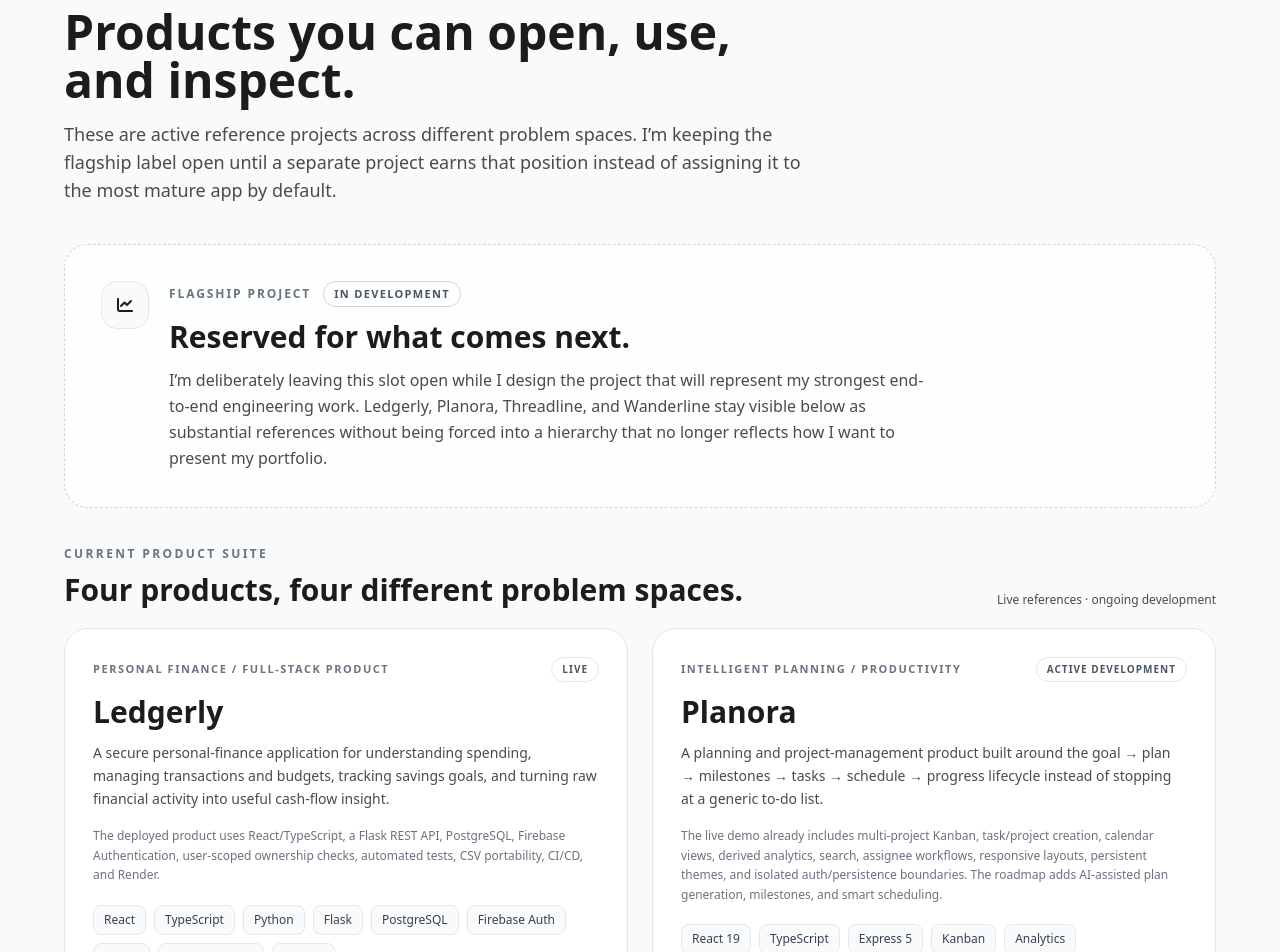
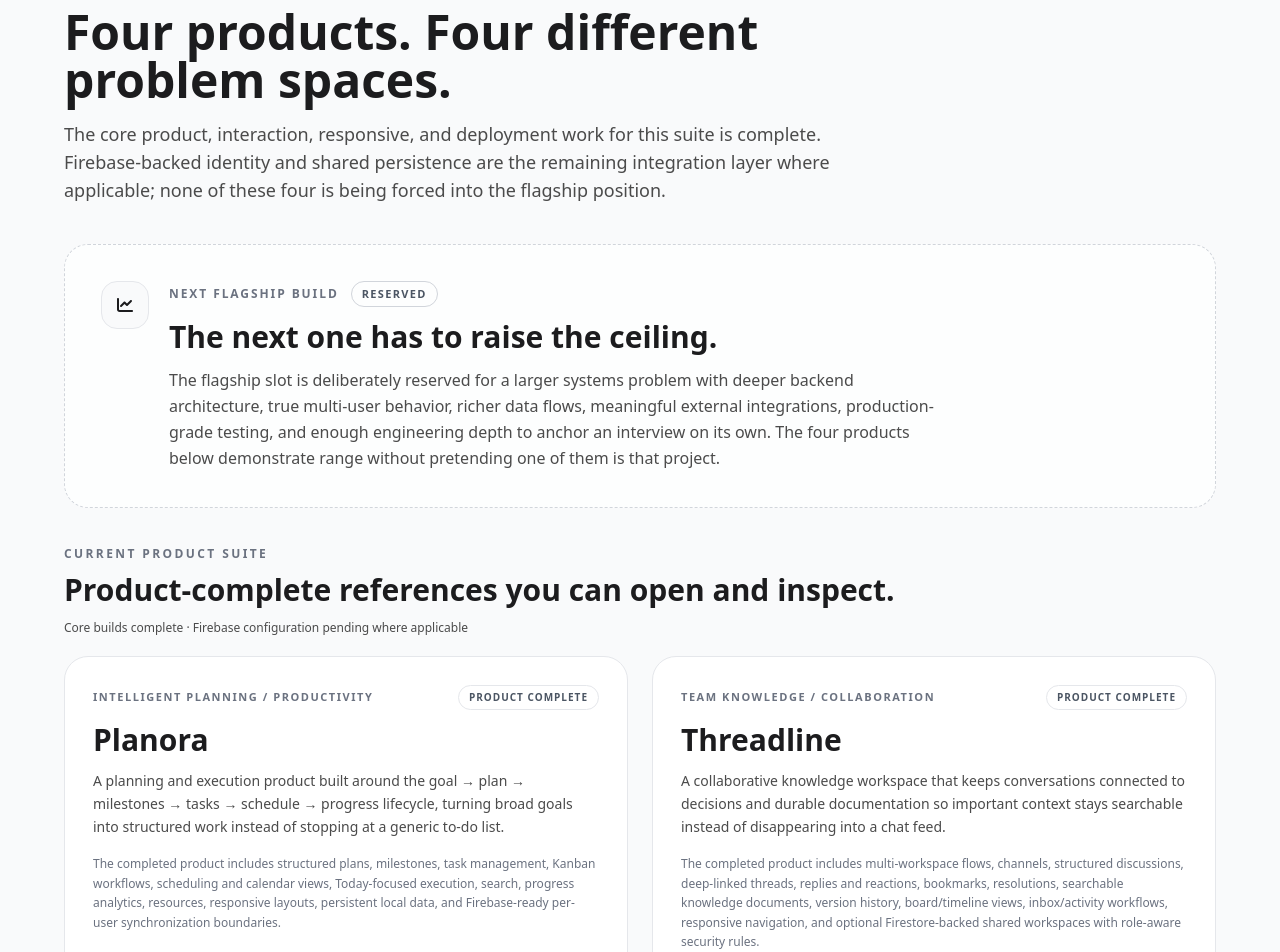
Before and after one commit to MotherTheresa64/portfolio-website, a React (Vite) app: page / in a window 1280 px wide. Shown: the part 1000-1952 px from the top of the page. Built offline with nearby package versions, Linux system fonts and the light colour scheme.

Commit message:
Mark four-product suite complete and remove Ledgerly hierarchy

```diff
--- a/src/components/Projects.tsx
+++ b/src/components/Projects.tsx
@@ -2,44 +2,44 @@ import { FaChartLine, FaDatabase, FaGithub, FaArrowUpRightFromSquare } from "rea
 
 const productProjects = [
   {
-    name: "Ledgerly",
-    category: "PERSONAL FINANCE / FULL-STACK PRODUCT",
-    status: "LIVE",
-    description: "A secure personal-finance application for understanding spending, managing transactions and budgets, tracking savings goals, and turning raw financial activity into useful cash-flow insight.",
-    note: "The deployed product uses React/TypeScript, a Flask REST API, PostgreSQL, Firebase Authentication, user-scoped ownership checks, automated tests, CSV portability, CI/CD, and Render.",
-    tags: ["React", "TypeScript", "Python", "Flask", "PostgreSQL", "Firebase Auth", "Pytest", "GitHub Actions", "Render"],
-    live: "https://ledgerly-web-knmt.onrender.com",
-    source: "https://github.com/MotherTheresa64/Ledgerly",
-  },
-  {
     name: "Planora",
     category: "INTELLIGENT PLANNING / PRODUCTIVITY",
-    status: "ACTIVE DEVELOPMENT",
-    description: "A planning and project-management product built around the goal → plan → milestones → tasks → schedule → progress lifecycle instead of stopping at a generic to-do list.",
-    note: "The live demo already includes multi-project Kanban, task/project creation, calendar views, derived analytics, search, assignee workflows, responsive layouts, persistent themes, and isolated auth/persistence boundaries. The roadmap adds AI-assisted plan generation, milestones, and smart scheduling.",
-    tags: ["React 19", "TypeScript", "Express 5", "Kanban", "Analytics", "Firebase-ready", "Responsive UI", "GitHub Actions", "Render"],
+    status: "PRODUCT COMPLETE",
+    description: "A planning and execution product built around the goal → plan → milestones → tasks → schedule → progress lifecycle, turning broad goals into structured work instead of stopping at a generic to-do list.",
+    note: "The completed product includes structured plans, milestones, task management, Kanban workflows, scheduling and calendar views, Today-focused execution, search, progress analytics, resources, responsive layouts, persistent local data, and Firebase-ready per-user synchronization boundaries.",
+    tags: ["React 19", "TypeScript", "Express 5", "Kanban", "Calendar", "Analytics", "Firebase-ready", "Responsive UI", "GitHub Actions", "Render"],
     live: "https://planora-zlxv.onrender.com",
     source: "https://github.com/MotherTheresa64/Planora",
   },
   {
     name: "Threadline",
     category: "TEAM KNOWLEDGE / COLLABORATION",
-    status: "ACTIVE DEVELOPMENT",
-    description: "A collaborative knowledge workspace designed to keep discussions connected to decisions and documentation so important context remains searchable instead of disappearing into a chat feed.",
-    note: "The live demo includes channels, search, deep-linked threads, replies, reactions, bookmarks, resolution workflows, keyboard navigation, and durable browser persistence. The next phase moves those workflows into true account-backed shared workspaces with permissions and hosted data.",
-    tags: ["React 19", "TypeScript", "Express 5", "Search", "Deep Links", "Accessibility", "Firebase-ready", "GitHub Actions", "Render"],
+    status: "PRODUCT COMPLETE",
+    description: "A collaborative knowledge workspace that keeps conversations connected to decisions and durable documentation so important context stays searchable instead of disappearing into a chat feed.",
+    note: "The completed product includes multi-workspace flows, channels, structured discussions, deep-linked threads, replies and reactions, bookmarks, resolutions, searchable knowledge documents, version history, board/timeline views, inbox/activity workflows, responsive navigation, and optional Firestore-backed shared workspaces with role-aware security rules.",
+    tags: ["React 19", "TypeScript", "Express 5", "Search", "Knowledge Base", "Version History", "Firestore-ready", "Accessibility", "GitHub Actions", "Render"],
     live: "https://threadline-ga8w.onrender.com",
     source: "https://github.com/MotherTheresa64/Threadline",
   },
   {
     name: "Wanderline",
     category: "COLLABORATIVE TRAVEL PLANNING",
-    status: "ACTIVE DEVELOPMENT",
-    description: "A travel-planning application intended to become one shared source of truth for a trip: travelers, places, itinerary, lodging, transportation, reservations, budget, packing, notes, weather, and group decisions.",
-    note: "The live demo currently includes editable itineraries, USD budget tracking, packing, saved places, live weather, sharing, search, themes, and mobile layouts. The active roadmap adds persistent shared trips, traveler roles/permissions, reservations, and Google Maps / Places integration as the primary mapping direction.",
-    tags: ["React 19", "TypeScript", "Express 5", "Open-Meteo", "Google Maps roadmap", "Collaboration", "Firebase-ready", "GitHub Actions", "Render"],
+    status: "PRODUCT COMPLETE",
+    description: "A collaborative travel-planning application built as one shared source of truth for a trip: travelers, places, itinerary, logistics, budget, packing, notes, weather, and group decisions.",
+    note: "The completed product includes trip creation and editing, collaborative traveler data, itinerary workflows, lodging and reservation details, budgets and expenses, packing, saved places, live weather, sharing, privacy-safe demo content, mobile-first navigation, and Google Maps integration through universal links and service configuration.",
+    tags: ["React 19", "TypeScript", "Express 5", "Open-Meteo", "Google Maps", "Collaboration", "Responsive PWA", "Firebase-ready", "GitHub Actions", "Render"],
     live: "https://wanderline-s1yv.onrender.com",
     source: "https://github.com/MotherTheresa64/Wanderline",
+  },
+  {
+    name: "Ledgerly",
+    category: "PERSONAL FINANCE / FULL-STACK PRODUCT",
+    status: "PRODUCT COMPLETE",
+    description: "A personal-finance application for understanding spending, managing financial accounts and transactions, building budgets, tracking savings goals, and turning raw activity into useful cash-flow insight.",
+    note: "The completed product includes financial accounts, transfers, richer transaction models, budgets and goals, reports, CSV import/export with safer partial imports, responsive dark themes, mobile hamburger navigation, a Flask REST API, PostgreSQL models, automated tests, and user-scoped architecture prepared for finalized Firebase identity configuration.",
+    tags: ["React", "TypeScript", "Python", "Flask", "PostgreSQL", "Firebase-ready", "Pytest", "GitHub Actions", "Render"],
+    live: "https://ledgerly-web-knmt.onrender.com",
+    source: "https://github.com/MotherTheresa64/Ledgerly",
   },
 ];
 
@@ -49,8 +49,8 @@ const Projects = () => {
       <div className="max-w-6xl mx-auto">
         <div className="max-w-3xl mb-10">
           <span className="text-xs font-bold tracking-[0.2em] text-gray-500 dark:text-gray-400">SELECTED WORK</span>
-          <h2 className="text-4xl sm:text-5xl font-bold mt-3 mb-4 text-textMain dark:text-white">Products you can open, use, and inspect.</h2>
-          <p className="text-textSubtle dark:text-gray-300 text-lg">These are active reference projects across different problem spaces. I’m keeping the flagship label open until a separate project earns that position instead of assigning it to the most mature app by default.</p>
+          <h2 className="text-4xl sm:text-5xl font-bold mt-3 mb-4 text-textMain dark:text-white">Four products. Four different problem spaces.</h2>
+          <p className="text-textSubtle dark:text-gray-300 text-lg">The core product, interaction, responsive, and deployment work for this suite is complete. Firebase-backed identity and shared persistence are the remaining integration layer where applicable; none of these four is being forced into the flagship position.</p>
         </div>
 
         <article className="rounded-3xl border border-dashed border-gray-300 dark:border-gray-600 bg-white/70 dark:bg-dark/70 p-7 sm:p-9 mb-8">
@@ -60,11 +60,11 @@ const Projects = () => {
             </div>
             <div>
               <div className="flex flex-wrap items-center gap-3 mb-3">
-                <span className="text-xs font-bold tracking-[0.16em] text-gray-500 dark:text-gray-400">FLAGSHIP PROJECT</span>
-                <span className="text-[11px] font-bold tracking-[0.12em] px-2.5 py-1 rounded-full border border-gray-300 dark:border-gray-600 text-gray-600 dark:text-gray-300">IN DEVELOPMENT</span>
+                <span className="text-xs font-bold tracking-[0.16em] text-gray-500 dark:text-gray-400">NEXT FLAGSHIP BUILD</span>
+                <span className="text-[11px] font-bold tracking-[0.12em] px-2.5 py-1 rounded-full border border-gray-300 dark:border-gray-600 text-gray-600 dark:text-gray-300">RESERVED</span>
               </div>
-              <h3 className="text-3xl font-bold text-textMain dark:text-white mb-3">Reserved for what comes next.</h3>
-              <p className="text-textSubtle dark:text-gray-300 leading-relaxed max-w-3xl">I’m deliberately leaving this slot open while I design the project that will represent my strongest end-to-end engineering work. Ledgerly, Planora, Threadline, and Wanderline stay visible below as substantial references without being forced into a hierarchy that no longer reflects how I want to present my portfolio.</p>
+              <h3 className="text-3xl font-bold text-textMain dark:text-white mb-3">The next one has to raise the ceiling.</h3>
+              <p className="text-textSubtle dark:text-gray-300 leading-relaxed max-w-3xl">The flagship slot is deliberately reserved for a larger systems problem with deeper backend architecture, true multi-user behavior, richer data flows, meaningful external integrations, production-grade testing, and enough engineering depth to anchor an interview on its own. The four products below demonstrate range without pretending one of them is that project.</p>
             </div>
           </div>
         </article>
@@ -72,9 +72,9 @@ const Projects = () => {
         <div className="mb-5 flex flex-wrap items-end justify-between gap-3">
           <div>
             <span className="text-xs font-bold tracking-[0.2em] text-gray-500 dark:text-gray-400">CURRENT PRODUCT SUITE</span>
-            <h3 className="text-2xl sm:text-3xl font-bold mt-2 text-textMain dark:text-white">Four products, four different problem spaces.</h3>
+            <h3 className="text-2xl sm:text-3xl font-bold mt-2 text-textMain dark:text-white">Product-complete references you can open and inspect.</h3>
           </div>
-          <span className="text-xs text-textSubtle dark:text-gray-400">Live references · ongoing development</span>
+          <span className="text-xs text-textSubtle dark:text-gray-400">Core builds complete · Firebase configuration pending where applicable</span>
         </div>
 
         <div className="grid md:grid-cols-2 gap-6 mb-8">
```
